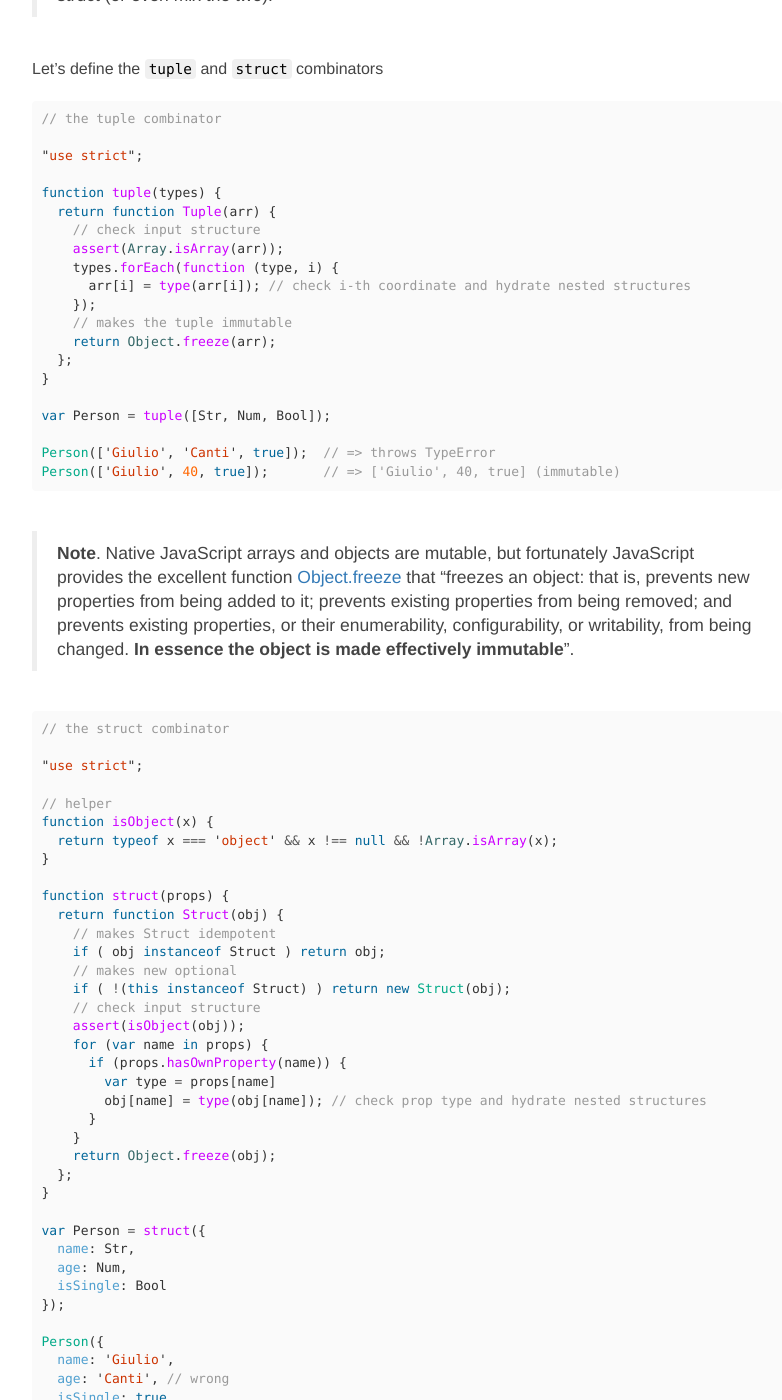
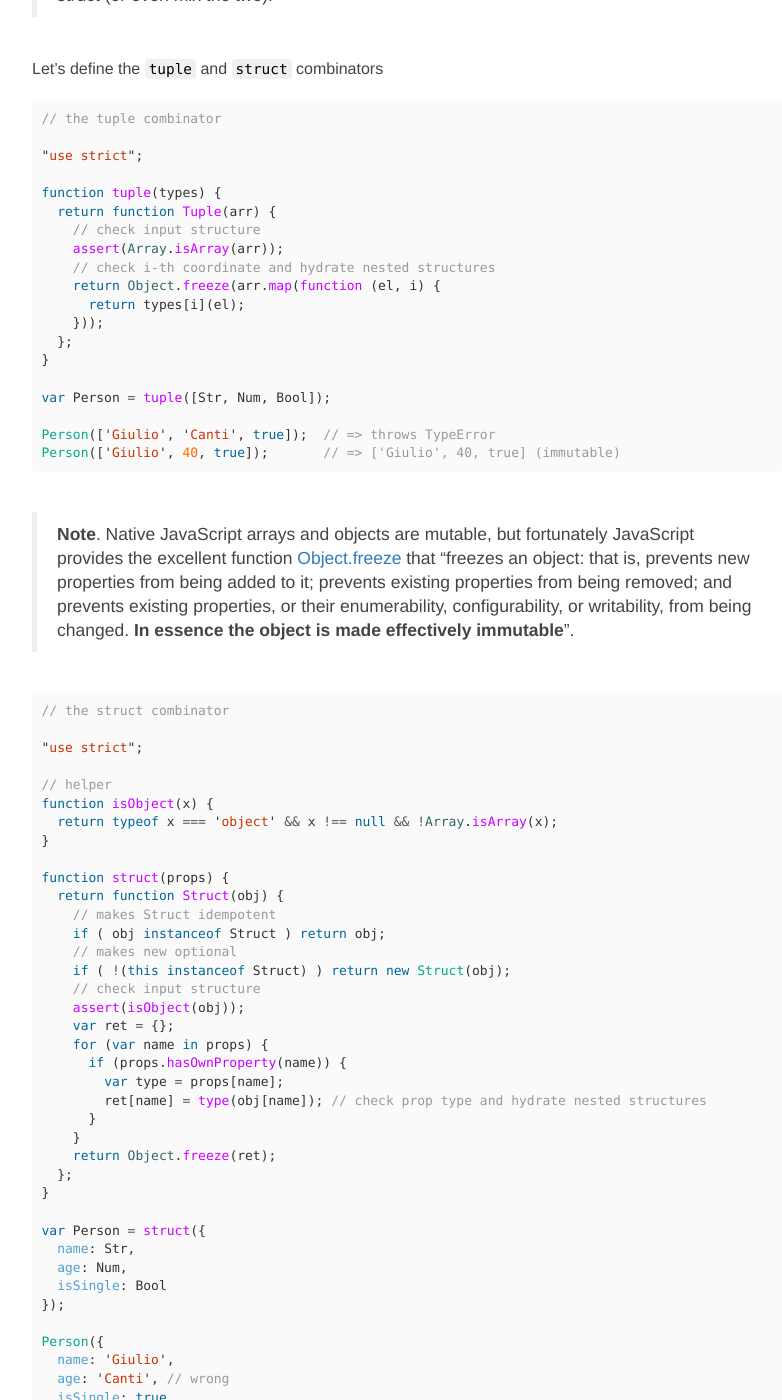
Before and after one commit to gcanti/gcanti.github.io, a Jekyll site: the page built from _posts/2014-09-29-javascript-types-and-sets.md, in a window 1280 px wide and 1400 px high, scrolled down 5677 px. Shown: the whole window, without its empty margins (233-1015 px from the left). Built offline with Jekyll 4.4.1, drawn with Linux system fonts in a browser that asks for light colours; nearby versions of some CDN libraries; Markdown is read by kramdown in place of the engine named in the settings; comment, search, counter and statistics services are not loaded.

Commit message:
fix examples, thanks Buzz de Cafe

```diff
--- a/_posts/2014-09-29-javascript-types-and-sets.md
+++ b/_posts/2014-09-29-javascript-types-and-sets.md
@@ -239,11 +239,10 @@ function tuple(types) {
   return function Tuple(arr) {
     // check input structure
     assert(Array.isArray(arr));
-    types.forEach(function (type, i) {
-      arr[i] = type(arr[i]); // check i-th coordinate and hydrate nested structures
-    });
-    // makes the tuple immutable
-    return Object.freeze(arr);
+    // check i-th coordinate and hydrate nested structures
+    return Object.freeze(arr.map(function (el, i) {
+      return types[i](el);
+    }));
   };
 }
 
@@ -273,13 +272,14 @@ function struct(props) {
     if ( !(this instanceof Struct) ) return new Struct(obj);
     // check input structure
     assert(isObject(obj));
+    var ret = {};
     for (var name in props) {
       if (props.hasOwnProperty(name)) {
-        var type = props[name]
-        obj[name] = type(obj[name]); // check prop type and hydrate nested structures
+        var type = props[name];
+        ret[name] = type(obj[name]); // check prop type and hydrate nested structures
       }
     }
-    return Object.freeze(obj);
+    return Object.freeze(ret);
   };
 }
 
```
Also changed, not shown: _posts/2014-10-07-javascript-types-and-sets-part-II.md (+5 -6 lines).
